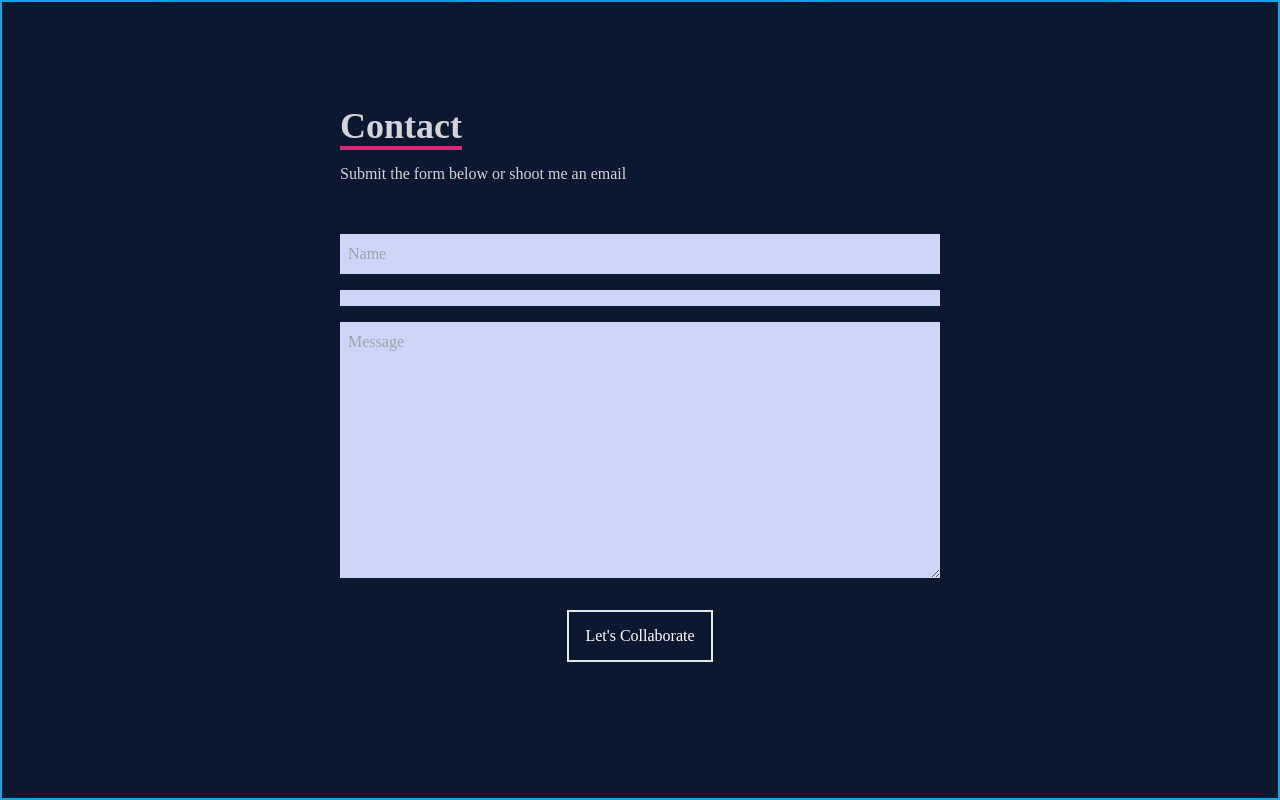
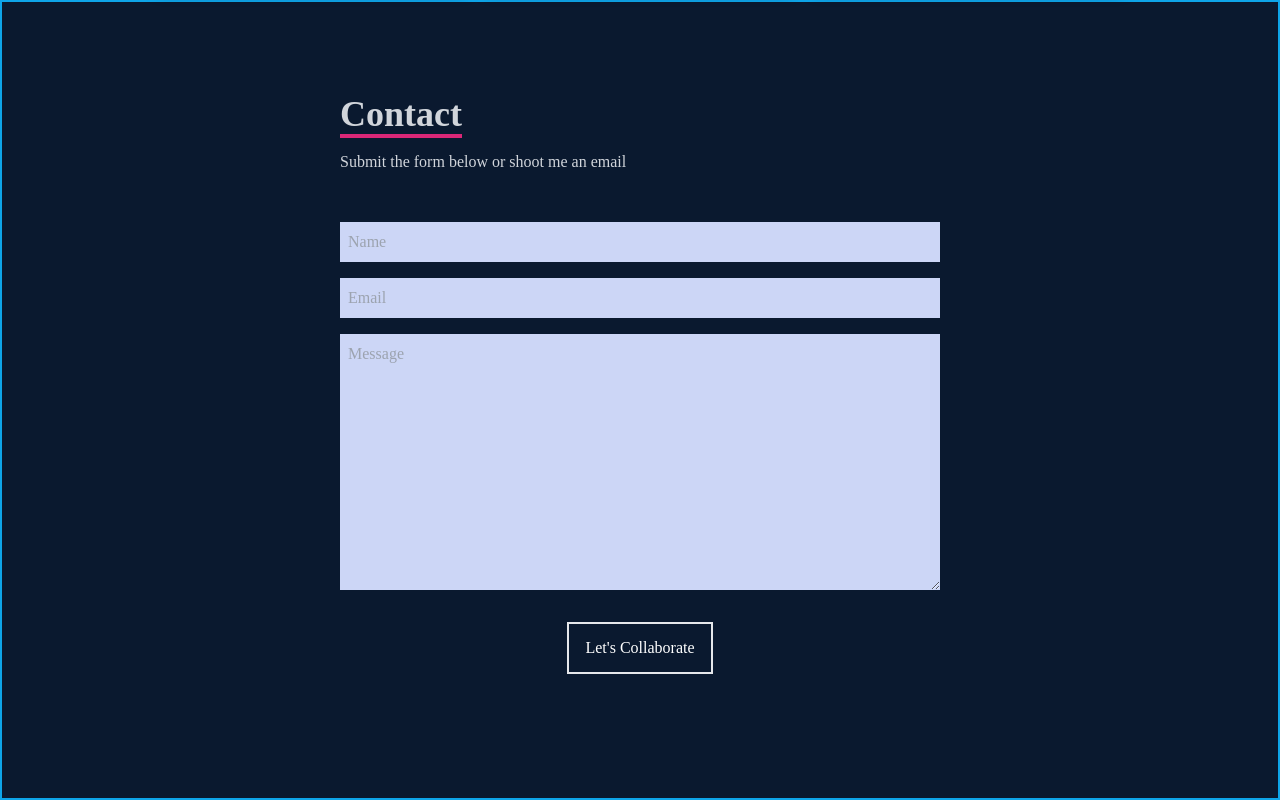
Before and after one commit to mohamedramii/Portfolio-Tailwind, a React (Create React App) app: page / in a window 1280 px wide. Shown: the part 2920-3720 px from the top of the page. Built offline with nearby package versions, Linux system fonts and the light colour scheme.

Commit message:
Update Contact.jsx

```diff
--- a/src/Component/Contact.jsx
+++ b/src/Component/Contact.jsx
@@ -24,7 +24,7 @@ const Contact = () => {
           placeholder='Name'
           name='name'
         />
-        <inputnpm install react-scroll
+        <input
           className='my-4 p-2 bg-[#ccd6f6]'
           type='text'
           placeholder='Email'
```
